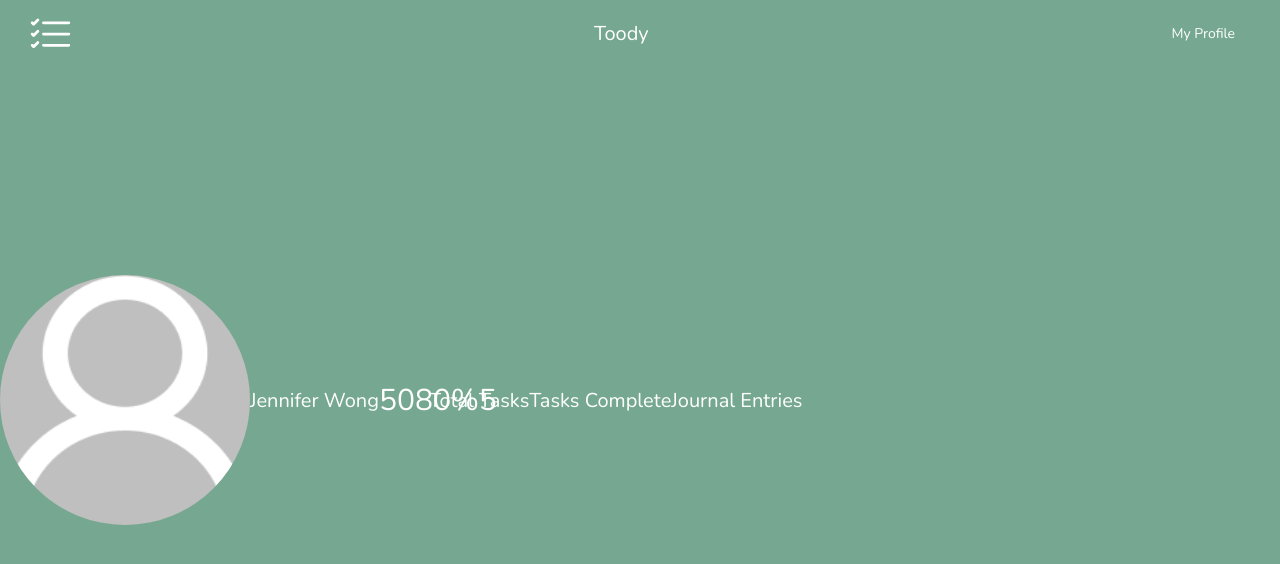
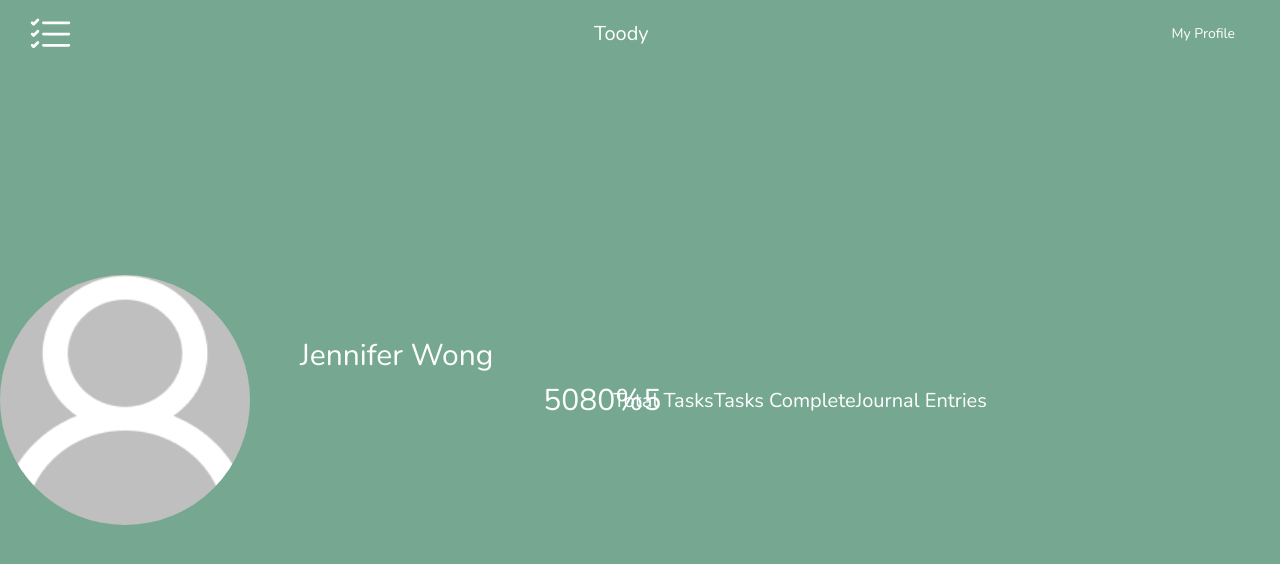
Before and after one commit to ctc-uci/toody-app, a React (Create React App) app: page /profile in a window 1280 px wide. Shown: the top 564 px of the page. Built offline with nearby package versions, Linux system fonts and the light colour scheme.

Commit message:
Changed/added styles

```diff
--- a/src/pages/Profile/Profile.css
+++ b/src/pages/Profile/Profile.css
@@ -22,7 +22,9 @@
 }
 
 .info{
-    font-size: 20px;
+    font-size: 30px;
+    margin-left: 50px;
+    margin-bottom: 90px;
 }
 
 .nums{
@@ -30,10 +32,14 @@
     display: flex;
     flex-direction: row;
     width: 50px;
+    margin-left: 50px;
+    margin-right: 0px;
 }
 
 .desc{
     font-size: 20px;
     display: flex;
     flex-direction: row;
+    margin-left: 20px;
+    margin-right: 20px;
 }
```
